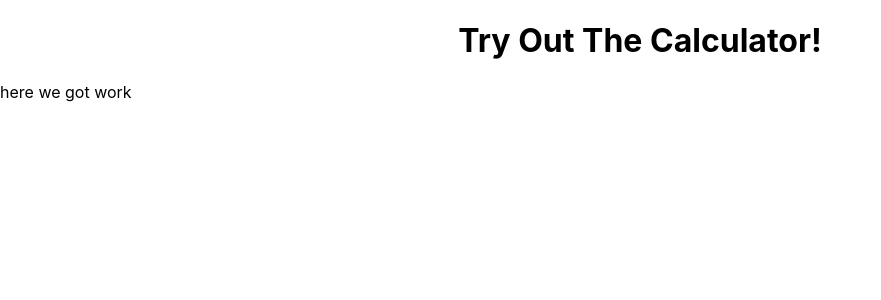
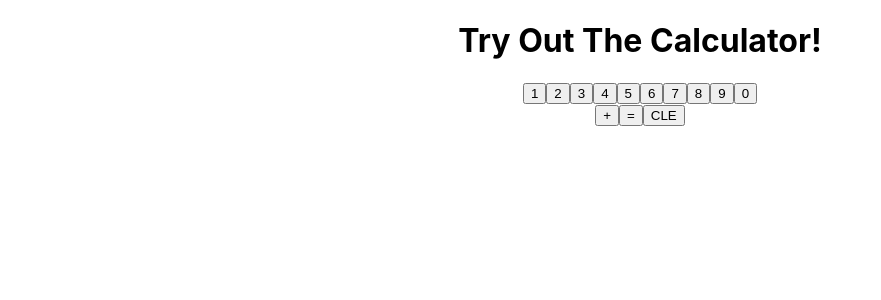
Before and after one commit to ISANCEHZ1994/React_Calculator, a React (Create React App) app: page / in a window 1280 px wide. Shown: the top 300 px of the page, without its empty margins (0-881 px from the left). Built offline with nearby package versions, Linux system fonts and the light colour scheme.

Commit message:
i can create multiple numbers

```diff
--- a/src/Calculator.js
+++ b/src/Calculator.js
@@ -2,10 +2,48 @@ import React from 'react';
 
 export default class Calculator extends React.Component{
 
+    state={
+        val: '',
+    };
+
+    clickingNumbers = (num) => {
+        this.setState({
+            val: this.state.val + num
+        })
+      console.log(`you clicked on ${num}`)
+    };
+
+
+    clearHandler = () => {
+        this.setState({
+            val: ''
+        })
+    };
+
+
     render(){
+
         return(
-            <div>
-                here we got work
+            <div style={{textAlign: 'center'}}>
+
+                <button name='1' onClick={(e) => this.clickingNumbers(e.target.name)}> 1 </button>
+                <button name='2' onClick={(e) => this.clickingNumbers(e.target.name)}> 2 </button>
+                <button name='3' onClick={(e) => this.clickingNumbers(e.target.name)}> 3 </button>
+                <button name='4' onClick={(e) => this.clickingNumbers(e.target.name)}> 4 </button>
+                <button name='5' onClick={(e) => this.clickingNumbers(e.target.name)}> 5 </button>
+                <button name='6' onClick={(e) => this.clickingNumbers(e.target.name)}> 6 </button>
+                <button name='7' onClick={(e) => this.clickingNumbers(e.target.name)}> 7 </button>
+                <button name='8' onClick={(e) => this.clickingNumbers(e.target.name)}> 8 </button>
+                <button name='9' onClick={(e) => this.clickingNumbers(e.target.name)}> 9 </button>
+                <button name='0' onClick={(e) => this.clickingNumbers(e.target.name)}> 0 </button>
+                <br></br>
+
+                <button> + </button>
+                <button> = </button>
+                <button onClick={() => this.clearHandler()}> CLE </button>
+
+        <h1> {this.state.val} </h1>
+
             </div>
         )
     }
```
